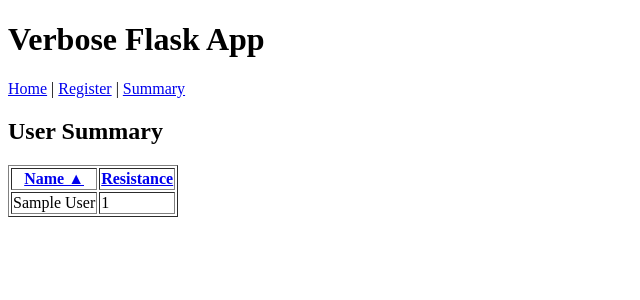
After one commit to gblydenburgh/squadpower, a Flask app: page /summary in a window 1280 px wide. The commit adds this page. Shown: the top 300 px of the page, without its empty margins (0-640 px from the left). Run offline with Flask 3, Linux system fonts and the light colour scheme; tables that the repository leaves empty hold one stand-in row (values such as "Sample post"); some libraries are stand-ins or nearby versions.

Commit message:
Add summary page

```diff
--- a/app.py
+++ b/app.py
@@ -1,4 +1,4 @@
-from flask import Flask, render_template, redirect, url_for, flash
+from flask import Flask, render_template, redirect, url_for, flash, request
 from flask_wtf.csrf import CSRFProtect
 from forms import UserForm
 from models import db, User
@@ -11,7 +11,6 @@ app.config['SECRET_KEY'] = 'supersecretkey'
 csrf = CSRFProtect(app)
 db.init_app(app)
 
-# Homepage route
 @app.route('/')
 def index():
     return render_template('index.html')
@@ -51,6 +50,24 @@ def register():
 
     return render_template('register.html', form=form)
 
+@app.route('/summary')
+def summary():
+    sort_by = request.args.get('sort_by', 'name')
+    sort_order = request.args.get('sort_order', 'asc')
+
+    if sort_by == 'resistance':
+        if sort_order == 'asc':
+            users = User.query.order_by(User.resistance.asc()).all()
+        else:
+            users = User.query.order_by(User.resistance.desc()).all()
+    else:
+        if sort_order == 'asc':
+            users = User.query.order_by(User.name.asc()).all()
+        else:
+            users = User.query.order_by(User.name.desc()).all()
+
+    return render_template('summary.html', users=users, sort_by=sort_by, sort_order=sort_order)
+
 if __name__ == '__main__':
     try:
         with app.app_context():
--- a/templates/base.html
+++ b/templates/base.html
@@ -8,6 +8,11 @@
 <body>
     <header>
         <h1>Verbose Flask App</h1>
+        <nav>
+            <a href="{{ url_for('index') }}">Home</a> |
+            <a href="{{ url_for('register') }}">Register</a> |
+            <a href="{{ url_for('summary') }}">Summary</a>
+        </nav>
     </header>
     <main>
         {% with messages = get_flashed_messages(with_categories=true) %}
--- /dev/null
+++ b/templates/summary.html
@@ -0,0 +1,43 @@
+{% extends 'base.html' %}
+
+{% block content %}
+    <h2>User Summary</h2>
+    <table border="1">
+        <thead>
+            <tr>
+                <th>
+                    <a href="{{ url_for('summary', sort_by='name', sort_order='asc' if sort_by != 'name' or sort_order == 'desc' else 'desc') }}">
+                        Name
+                        {% if sort_by == 'name' %}
+                            {% if sort_order == 'asc' %}
+                                &#9650; <!-- Up arrow -->
+                            {% else %}
+                                &#9660; <!-- Down arrow -->
+                            {% endif %}
+                        {% endif %}
+                    </a>
+                </th>
+                <th>
+                    <a href="{{ url_for('summary', sort_by='resistance', sort_order='asc' if sort_by != 'resistance' or sort_order == 'desc' else 'desc') }}">
+                        Resistance
+                        {% if sort_by == 'resistance' %}
+                            {% if sort_order == 'asc' %}
+                                &#9650; <!-- Up arrow -->
+                            {% else %}
+                                &#9660; <!-- Down arrow -->
+                            {% endif %}
+                        {% endif %}
+                    </a>
+                </th>
+            </tr>
+        </thead>
+        <tbody>
+            {% for user in users %}
+                <tr>
+                    <td>{{ user.name }}</td>
+                    <td>{{ user.resistance }}</td>
+                </tr>
+            {% endfor %}
+        </tbody>
+    </table>
+{% endblock %}
```
